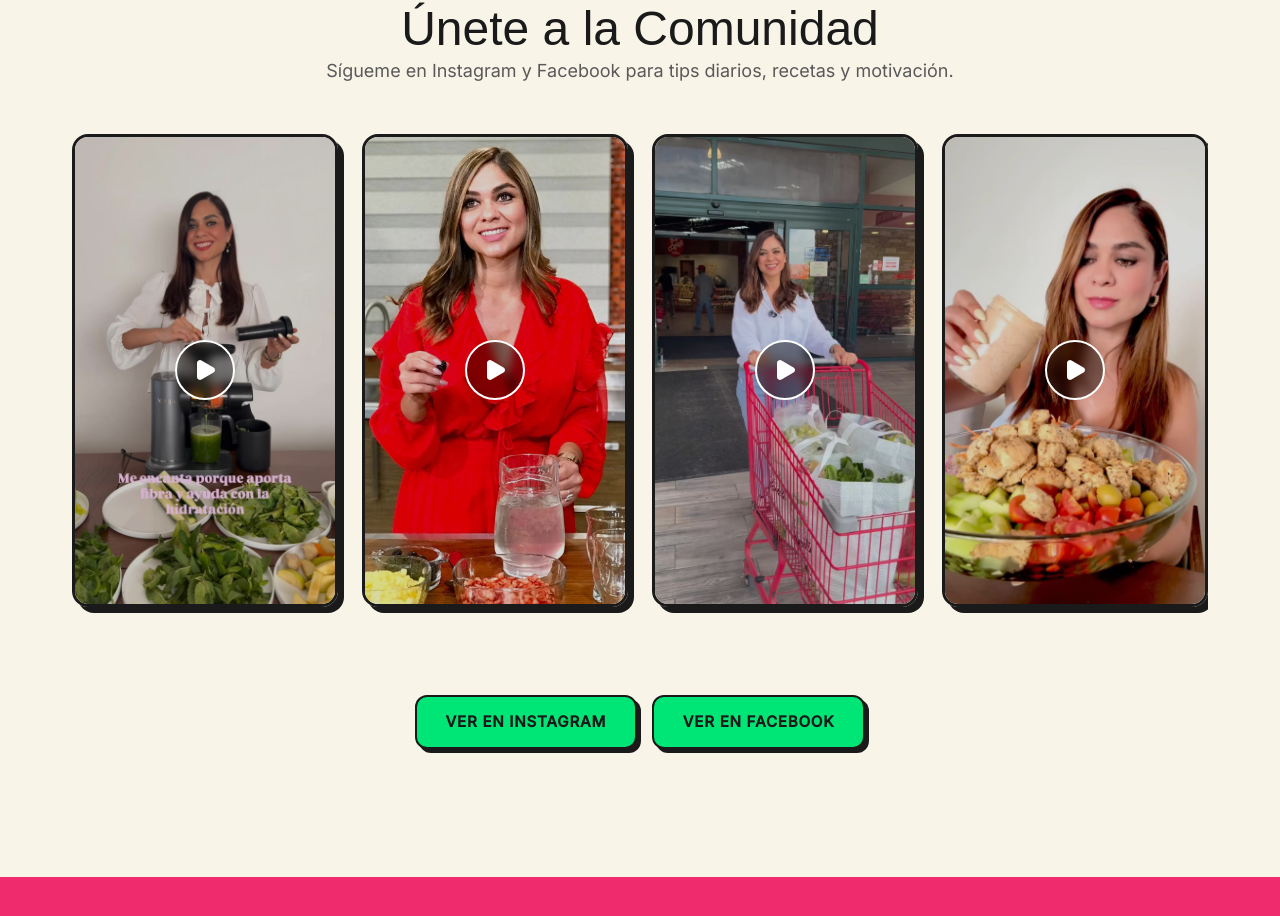
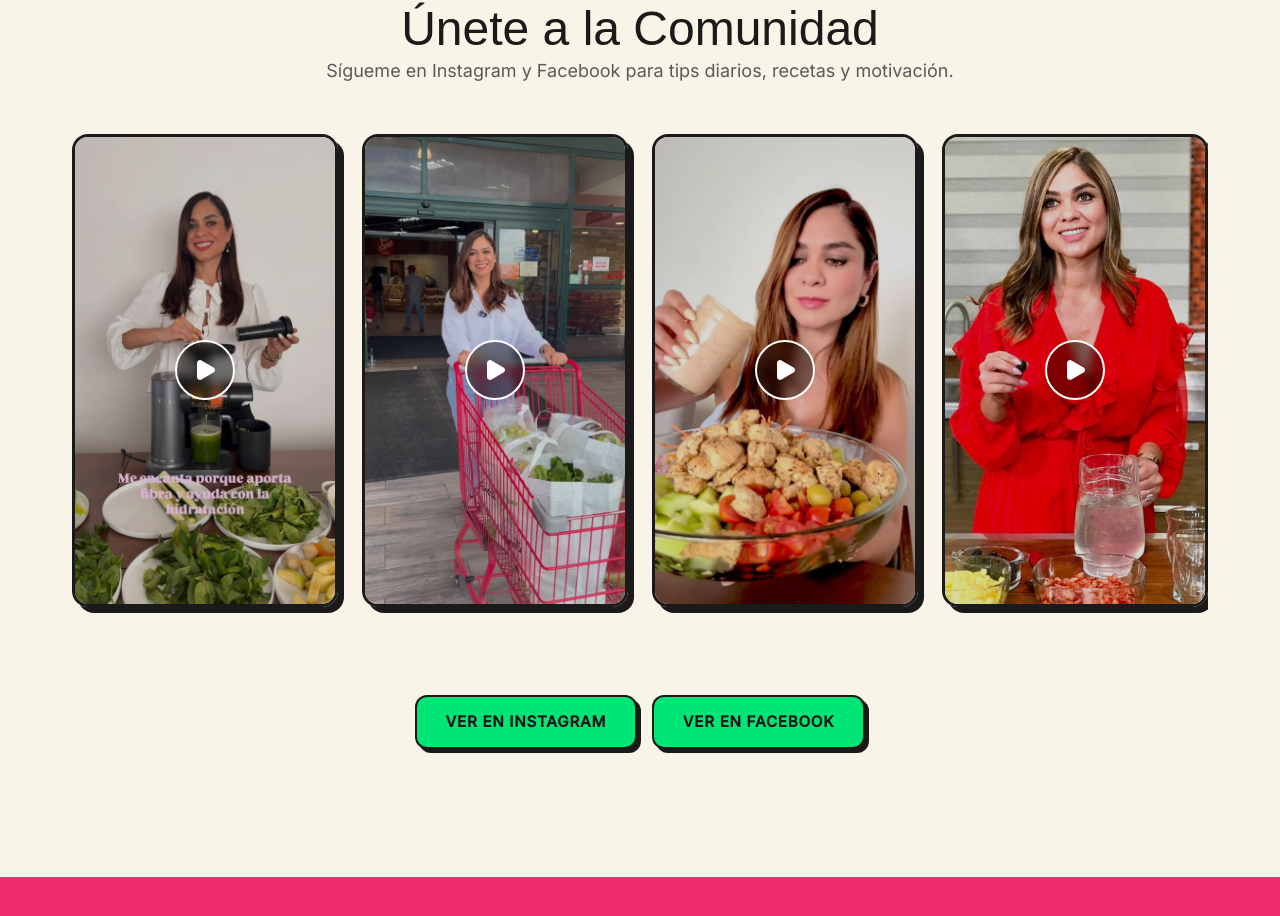
Before and after one commit to wintersoldier1501/biosalud-web, a React (Vite) app: page / in a window 1280 px wide. Shown: the part 4566-5482 px from the top of the page. Built offline with nearby package versions, Linux system fonts and the light colour scheme; a web font is replaced by a local one.

Commit message:
Reordenado el Reel del vestido rojo a la última posición

```diff
--- a/src/pages/Home.jsx
+++ b/src/pages/Home.jsx
@@ -239,12 +239,6 @@ const Home = () => {
                 <Play size={24} fill="currentColor" />
               </div>
             </a>
-            <a href="https://www.instagram.com/reel/DRPjGH1kW6e/?igsi=MXV5ZHZobzh4YnZuYQ==" target="_blank" rel="noreferrer" className="insta-item">
-              <img src="/insta 2.jpg" alt="Instagram Reel 2" />
-              <div className="insta-play-overlay">
-                <Play size={24} fill="currentColor" />
-              </div>
-            </a>
             <a href="https://www.instagram.com/reel/DPtyg5fETDf/?igsi=MW41amc4ZXY1enRtZw==" target="_blank" rel="noreferrer" className="insta-item">
               <img src="/reel3.png" alt="Instagram Reel 3" />
               <div className="insta-play-overlay">
@@ -253,6 +247,12 @@ const Home = () => {
             </a>
             <a href="https://www.instagram.com/reel/DKM98hDOA68/?igsi=ZTNqYTdpcjRqYWhq" target="_blank" rel="noreferrer" className="insta-item">
               <img src="/reel4.png" alt="Instagram Reel 4" />
+              <div className="insta-play-overlay">
+                <Play size={24} fill="currentColor" />
+              </div>
+            </a>
+            <a href="https://www.instagram.com/reel/DRPjGH1kW6e/?igsi=MXV5ZHZobzh4YnZuYQ==" target="_blank" rel="noreferrer" className="insta-item">
+              <img src="/insta 2.jpg" alt="Instagram Reel 2" />
               <div className="insta-play-overlay">
                 <Play size={24} fill="currentColor" />
               </div>
```
